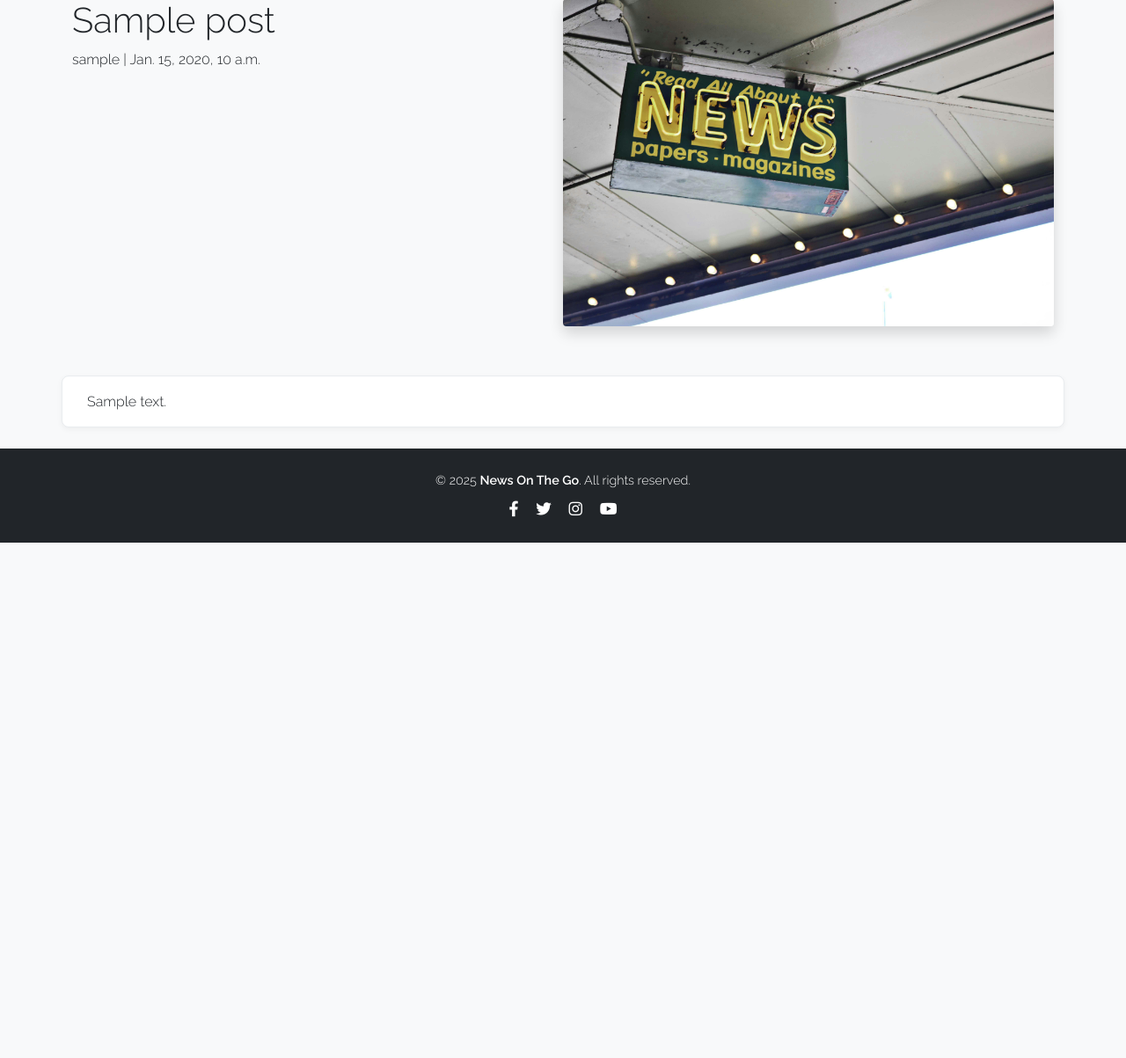
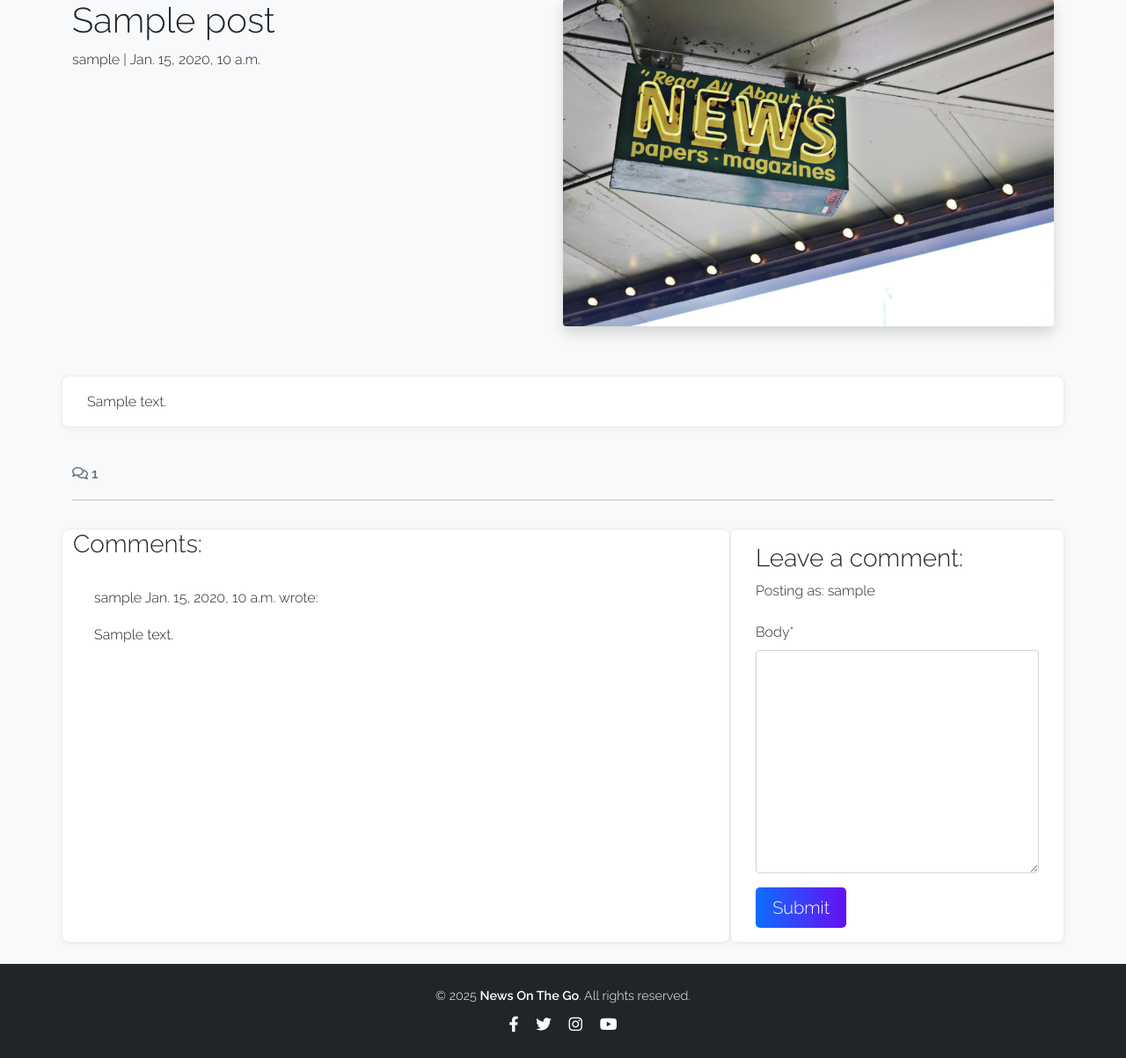
Before and after one commit to kctffs/news-on-the-go-redo, a Django app: a page that uses news/templates/news/post_detail.html in a window 1280 px wide. Shown: the part 240-1443 px from the top of the page at 88% size. Before the commit the page ends 857 px from the top, so only its background shows below. Run offline with Django 4.2, Linux system fonts and the light colour scheme; a user stored in the database is signed in; tables that the repository leaves empty hold one stand-in row (values such as "Sample post"); some libraries are stand-ins or nearby versions.

Commit message:
installed django forms, created commenting form

```diff
--- /dev/null
+++ b/news/forms.py
@@ -0,0 +1,8 @@
+from .models import Comment
+from django import forms
+
+
+class CommentForm(forms.ModelForm):
+    class Meta:
+        model = Comment
+        fields = ('body',)
--- a/news/templates/news/post_detail.html
+++ b/news/templates/news/post_detail.html
@@ -1,5 +1,7 @@
-{% extends 'base.html' %} {% block content %}
+{% extends 'base.html' %}
+{% block content %}
 {% load static %}
+{% load crispy_forms_tags %}
 
 <div class="post-masthead">
     <div class="container">
@@ -18,16 +20,71 @@
     </div>
 </div>
 
-
+<!-- Content -->
 <div class="container">
     <div class="row">
-        <div class="col card mb-4  mt-3 left  top">
+        <div class="col card mb-4 mt-3 left top">
             <div class="card-body">
-                <!-- The post content goes inside the card-text. -->
-                <!-- Use the | safe filter inside the template tags -->
-                <p class="card-text">
-                    {{ post.content | safe }}
-                </p>
+                <p class="card-text">{{ post.content | safe }}</p>
+            </div>
+        </div>
+    </div>
+</div>
+
+<!-- Comments Section -->
+<div class="container">
+    <div class="row mt-3">
+        <div class="col-12">
+            <strong class="text-secondary">
+                <i class="far fa-comments"></i> {{ comment_count }}
+            </strong>
+        </div>
+        <div class="col-12">
+            <hr>
+        </div>
+    </div>
+
+    <div class="row">
+        <!-- Existing Comments -->
+        <div class="col-md-8 card mb-4 mt-3">
+            <h3>Comments:</h3>
+            <div class="card-body">
+                {% for comment in comments %}
+                <div class="p-2 comments
+                            {% if not comment.approved and comment.author == user %}
+                                faded
+                            {% elif not comment.approved %}
+                                d-none
+                            {% endif %}">
+                    <p class="font-weight-bold">
+                        {{ comment.author }}
+                        <span class="font-weight-normal">{{ comment.created_on }}</span> wrote:
+                    </p>
+                    <div id="comment{{ comment.id }}">
+                        {{ comment.body | linebreaks }}
+                    </div>
+                    {% if not comment.approved and comment.author == user %}
+                    <p class="approval">This comment is awaiting approval</p>
+                    {% endif %}
+                </div>
+                {% endfor %}
+            </div>
+        </div>
+
+        <!-- New Comment Form -->
+        <div class="col-md-4 card mb-4 mt-3">
+            <div class="card-body">
+                {% if user.is_authenticated %}
+                <h3>Leave a comment:</h3>
+                <p>Posting as: {{ user.username }}</p>
+                <form id="commentForm" method="post" style="margin-top: 1.3em;">
+                    {{ comment_form | crispy }}
+                    {% csrf_token %}
+                    <button id="submitButton" type="submit" class="btn btn-signup btn-lg">Submit</button>
+                </form>
+                {% else %}
+                <p>Log in to leave a comment</p>
+                {% endif %}
             </div>
         </div>
     </div>
--- a/news/views.py
+++ b/news/views.py
@@ -1,6 +1,7 @@
 from django.shortcuts import render, get_object_or_404
 from django.views import generic
 from .models import Post
+from .forms import CommentForm
 
 # Create your views here.
 class PostList(generic.ListView):
@@ -25,9 +26,24 @@ def post_detail(request, slug):
 
     queryset = Post.objects.filter(status=1)
     post = get_object_or_404(queryset, slug=slug)
+    comments = post.comments.all().order_by("-created_on")
+    comment_count = post.comments.filter(approved=True).count()
+    comment_form = CommentForm()
+    if request.method == "POST":
+        comment_form = CommentForm(data=request.POST)
+    if comment_form.is_valid():
+        comment = comment_form.save(commit=False)
+        comment.author = request.user
+        comment.post = post
+        comment.save()
 
     return render(
         request,
         "news/post_detail.html",
-        {"post": post},
+        {
+            "post": post,
+            "comments": comments,
+            "comment_count": comment_count,
+            "comment_form": comment_form,
+        },
     )
--- a/newsonthego/urls.py
+++ b/newsonthego/urls.py
@@ -20,8 +20,8 @@ from django.urls import path, include
 
 
 urlpatterns = [
+    path("admin/", admin.site.urls),
     path("accounts/", include("allauth.urls")),
     path("", include("news.urls"), name="news-urls"),
     path('summernote/', include('django_summernote.urls')),
-    path("admin/", admin.site.urls),
 ]
--- a/requirements.txt
+++ b/requirements.txt
@@ -8,3 +8,5 @@ sqlparse==0.5.3
 django-summernote~=0.8.20.0
 whitenoise~=5.3.0
 django-allauth~=0.57.0
+django-crispy-forms~=2.0
+crispy-bootstrap5~=0.7
```
Also changed, not shown: newsonthego/settings.py (+6 -1 lines).
